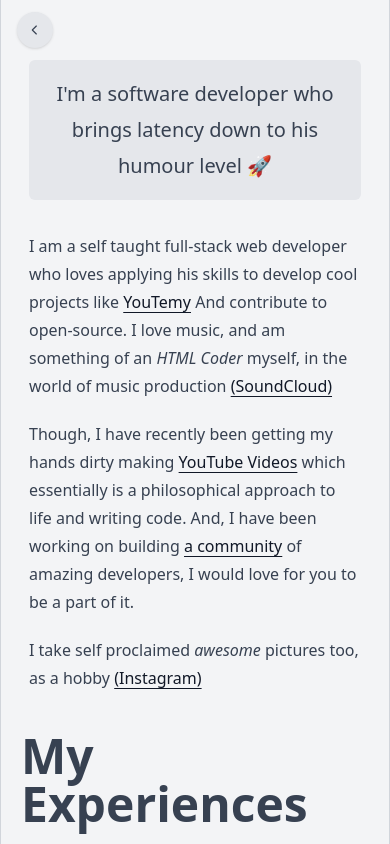
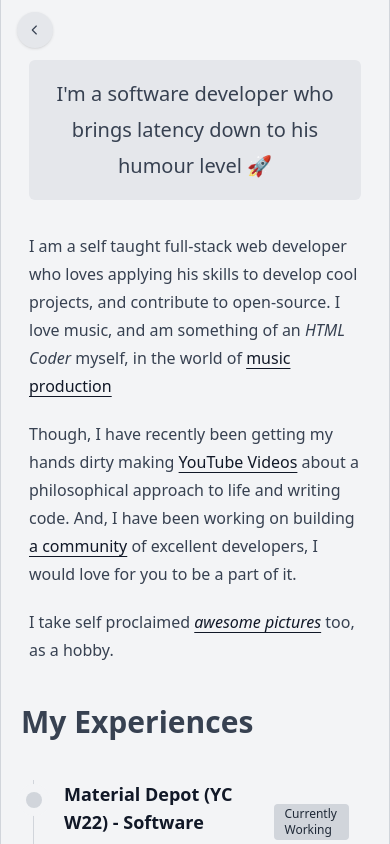
Before and after one commit to rosekamallove/rosekamal.love, a Next.js app: page /about in a window 390 px wide. Shown: the top 844 px of the page. Built offline with nearby package versions, Linux system fonts and the light colour scheme; no server answers.

Commit message:
main: getting and evaluating ideas done.

```diff
--- a/components/layout.tsx
+++ b/components/layout.tsx
@@ -37,7 +37,7 @@ export default function Layout({
       {!home && (
         <div>
           <Link href="/">
-            <a className="absolute left-0 top-3 ml-4 flex cursor-pointer items-center rounded-full bg-gray-200 p-2 shadow transition-all hover:font-bold hover:text-black dark:bg-zinc-900 dark:hover:text-white md:top-5 md:-ml-4">
+            <a className="absolute left-0 top-3 ml-4 flex cursor-pointer items-center rounded-full bg-gray-200 p-2 shadow backdrop-blur-sm transition-all hover:scale-105 hover:text-black dark:bg-gray-900 focus:scale-100 dark:hover:text-white md:top-5 md:-ml-4">
               <RxCaretLeft />
             </a>
           </Link>
--- a/pages/about.tsx
+++ b/pages/about.tsx
@@ -4,7 +4,7 @@ export default function About() {
   return (
     <Layout title="About | Rose Kamal Love">
       <Intro />
-      <h1 className="my-10 text-5xl font-black">My Experiences</h1>
+      <h1 className="my-10 text-3xl font-black">My Experiences</h1>
       <Timeline />
     </Layout>
   );
@@ -13,7 +13,7 @@ export default function About() {
 export const Intro = () => (
   <div className="mx-2">
     <div className="flex items-center justify-center">
-      <p className="max-w-2xl rounded-md bg-gray-200 px-4 py-4 text-center dark:bg-gray-900">
+      <p className="max-w-2xl rounded-md bg-gray-200 px-4 py-4 text-center dark:bg-gray-900/60">
         I&apos;m a software developer who brings latency down to his humour
         level 🚀
       </p>
@@ -21,23 +21,26 @@ export const Intro = () => (
     <div className="prose my-8 prose-a:decoration-1 prose-a:underline-offset-4 hover:prose-a:decoration-2 dark:prose-invert lg:prose-xl xl:prose-2xl">
       <p>
         I am a self taught full-stack web developer who loves applying his
-        skills to develop cool projects like{" "}
-        <a href="/projects/youtemy">YouTemy</a> And contribute to open-source. I
-        love music, and am something of an <em>HTML Coder</em> myself, in the
-        world of music production{" "}
-        <a href="https://soundcloud.com/user-276723683">(SoundCloud)</a>
+        skills to develop cool projects, and contribute to open-source. I love
+        music, and am something of an <em>HTML Coder</em> myself, in the world
+        of <a href="https://soundcloud.com/user-276723683">music production</a>
       </p>
       <p>
         Though, I have recently been getting my hands dirty making{" "}
-        <a href="https://youtube.com/@rosekamallove">YouTube Videos</a> which
-        essentially is a philosophical approach to life and writing code. And, I
-        have been working on building{" "}
+        <a href="https://youtube.com/@rosekamallove">YouTube Videos</a> about{" "}
+        <span className="font-medium">
+          a philosophical approach to life and writing code.
+        </span>{" "}
+        And, I have been working on building{" "}
         <a href="https://discord.com/invite/e5SnnVP3ad">a community</a> of
-        amazing developers, I would love for you to be a part of it.
+        excellent developers, I would love for you to be a part of it.
       </p>
       <p>
-        I take self proclaimed <em>awesome</em> pictures too, as a hobby{" "}
-        <a href="https://instagram.com/rosekamallove">(Instagram)</a>
+        I take self proclaimed{" "}
+        <em>
+          <a href="https://instagram.com/rosekamallove">awesome pictures</a>
+        </em>{" "}
+        too, as a hobby.
       </p>
     </div>
   </div>
```
Also changed, not shown: posts/4-evaluating-startup-ideas.md (+18 -4 lines), 2 other files (tests, documents, lock files or other folders).
